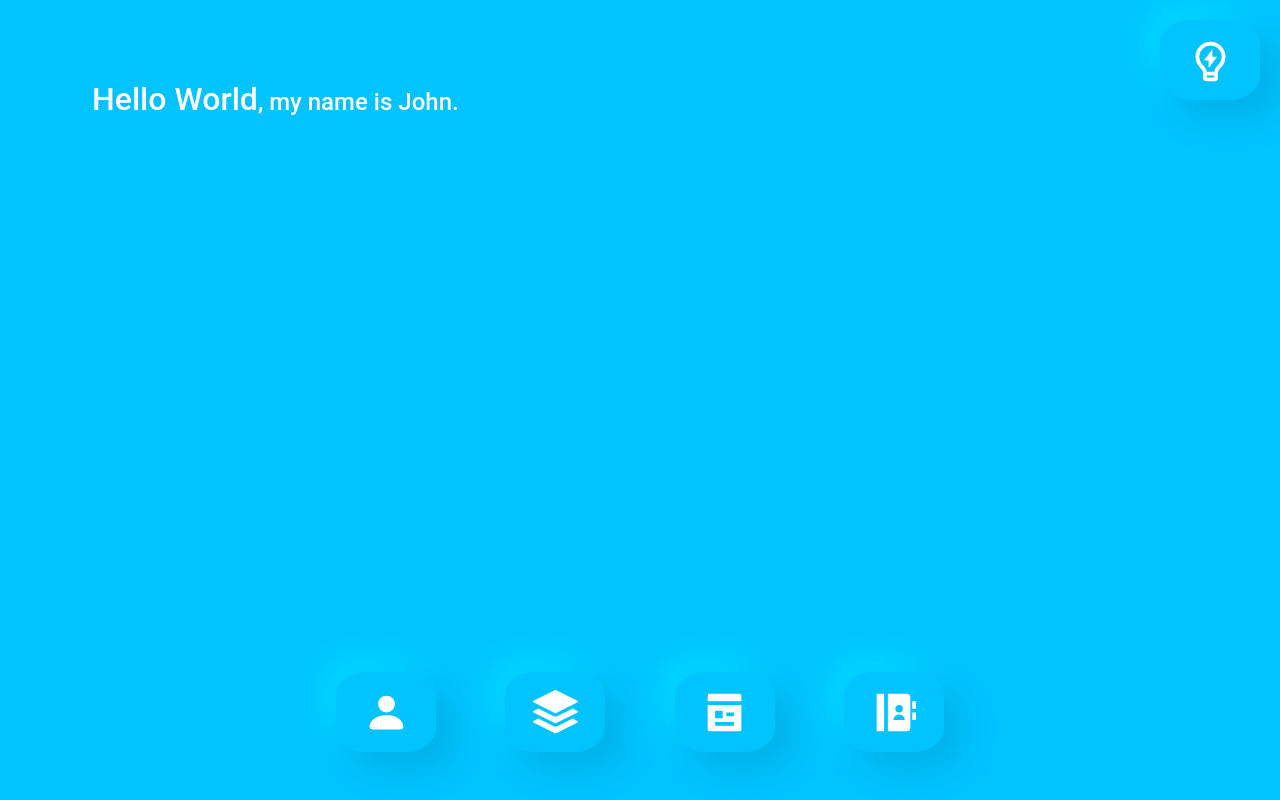
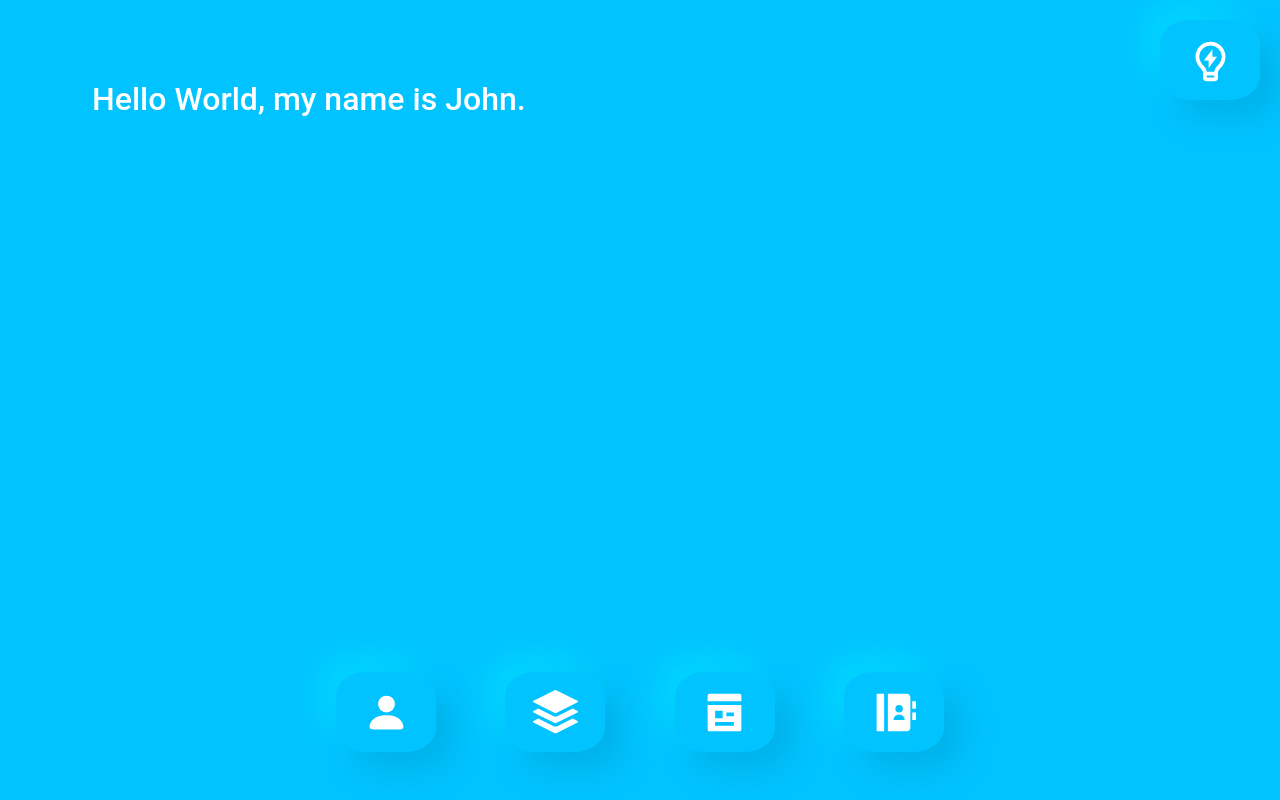
Before and after one commit to jpcollandra/jpakjr, a React (Create React App) app: page /nav in a window 1280 px wide. Built offline with nearby package versions, Linux system fonts and the light colour scheme.

Commit message:
feat(aboutme): typing out first sentence

```diff
--- a/src/Pages/aboutMe.tsx
+++ b/src/Pages/aboutMe.tsx
@@ -1,10 +1,32 @@
-import React from "react";
+import React, { useState, useEffect, useRef } from "react";
 import Col from "react-bootstrap/esm/Col";
 import Container from "react-bootstrap/esm/Container";
 import Row from "react-bootstrap/esm/Row";
 import "../App.scss";
 
+function useTypingEffect(text: string, speed: number): string {
+  const [displayedText, setDisplayedText] = useState("");
+  const indexRef = useRef(-1);
+
+  useEffect(() => {
+    const timer = setInterval(() => {
+      if (indexRef.current < text.length - 1) {
+        indexRef.current++;
+        setDisplayedText((prevText) => prevText + text[indexRef.current]);
+      } else {
+        clearInterval(timer);
+      }
+    }, speed);
+    return () => clearInterval(timer);
+  }, [text, speed]);
+
+  return displayedText;
+}
+
 export default function AboutMe() {
+  const typingSpeed = 100; // Adjust the typing speed (in milliseconds)
+  const fullText = useTypingEffect("Hello World, my name is John.", typingSpeed);
+
   return (
     <>
       <Container
@@ -20,12 +42,9 @@ export default function AboutMe() {
       >
         <Row>
           <Col>
-            <div style={{ paddingTop:"10vh", paddingLeft:"10vh", position:"absolute", width:"60%"}}>
+            <div style={{ paddingTop: "10vh", paddingLeft: "10vh", position: "absolute", width: "60%" }}>
               <h2>
-                <span> Hello World</span>
-                <span style={{ fontSize: "24px" }}>
-                  , my name is John.
-                </span>
+                {fullText}
               </h2>
             </div>
           </Col>
```
